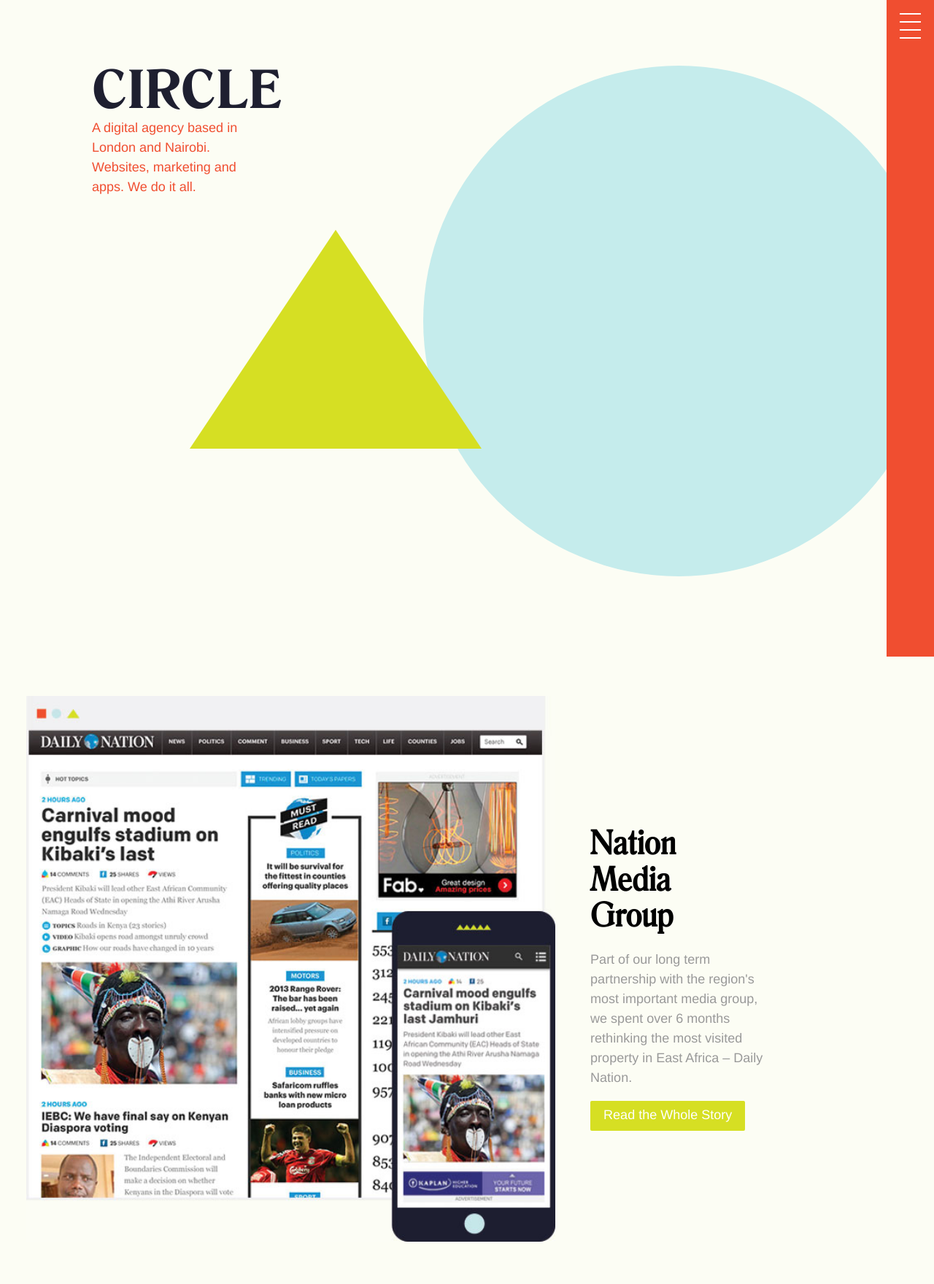
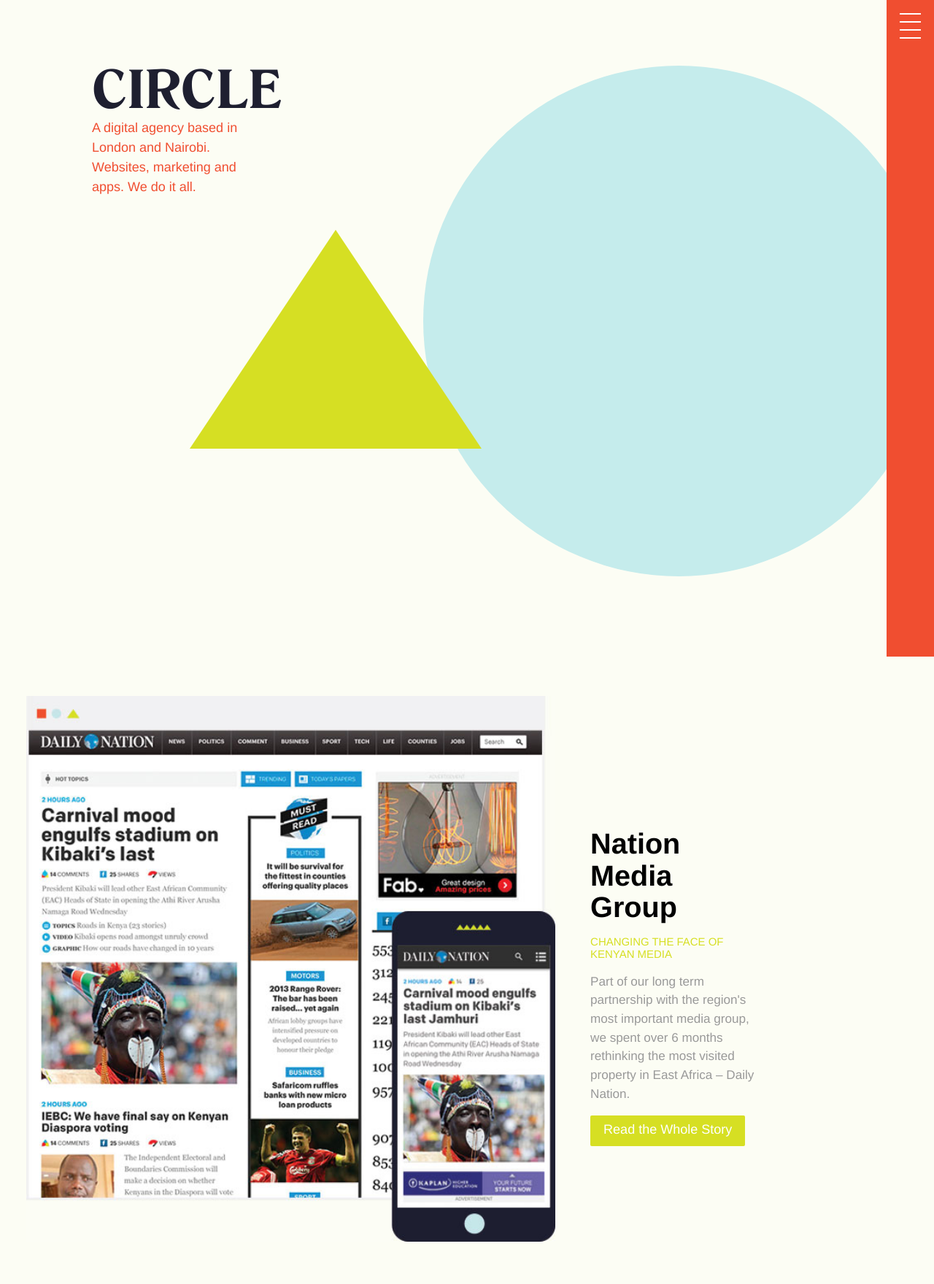
Before and after one commit to ryanhbowman/circle-site, a Jekyll site: the page built from index.html, in a window 1280 px wide. Shown: the whole page at 73% size. Built offline with Jekyll 4.4.1, drawn with Linux system fonts in a browser that asks for light colours; some web fonts are replaced.

Commit message:
adding subheader

```diff
--- a/_includes/header.html
+++ b/_includes/header.html
@@ -9,6 +9,7 @@
 					<li><a href="index.html">Home</a></li>
 					<li><a href="people.html">People</a></li>
 					<li><a href="work.html">Work</a></li>
+          <li><a href="circles.html">Circles</a></li>
 				</ul>
 			</nav>
 		</div>
--- a/_sass/_menu.scss
+++ b/_sass/_menu.scss
@@ -58,7 +58,7 @@
 .overlay ul li {
 	display: block;
 	height: 20%;
-	height: calc(100% / 3);
+	height: calc(100% / 4);
 	min-height: 54px;
 }
 
--- a/_sass/_typography.sass
+++ b/_sass/_typography.sass
@@ -55,8 +55,17 @@
 
 
 h2
-  font-size: 2.5em
+  font-size: 2.2em
   line-height: 1.1em
+  font-family: "Gotham SSm A", "Gotham SSm B", helvetica
+  margin-bottom: .4em
+h5
+  font-family: "Gotham SSm A", "Gotham SSm B", helvetica
+  // font-style: italic
+  text-transform: uppercase
+  color: $green
+  font-weight: 100
+  margin-bottom: .25em
 h4
   font-size: 1em
   // font-family: "garamond-premier-pro-display", $main-font, helvetica
@@ -77,7 +86,7 @@
     font-size: 2em
 
 p
-  font-size: 1em
+  font-size: .95em
   // font-family: "garamond-premier-pro-display", $main-font, helvetica
   line-height: 1.5em
   font-style: normal
--- a/index.html
+++ b/index.html
@@ -24,10 +24,12 @@
       <img src="{{ "/images/nation.jpg" | prepend: site.baseurl }}" alt="">
     </article>
     <aside>
-      <h2 class="no-margin">
+      <h2 >
         <span class="break">Nation</span>
         <span class="break">Media</span>
-        <span class="break">Group</span></h2>
+        <span class="break">Group</span>
+      </h2>
+      <h5>Changing the face of Kenyan media</h5>
       <p>Part of our long term partnership with the region's most important media group, we spent over 6 months rethinking the most visited property in East Africa – Daily Nation. </p>
       <a class="btn" href="">Read the Whole Story</a>
     </aside>
```
